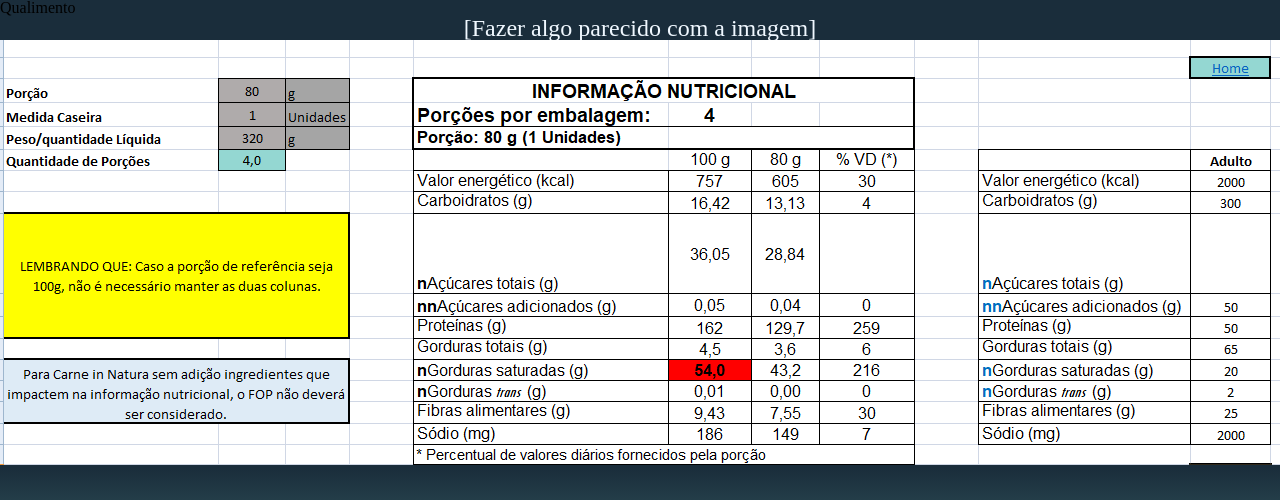
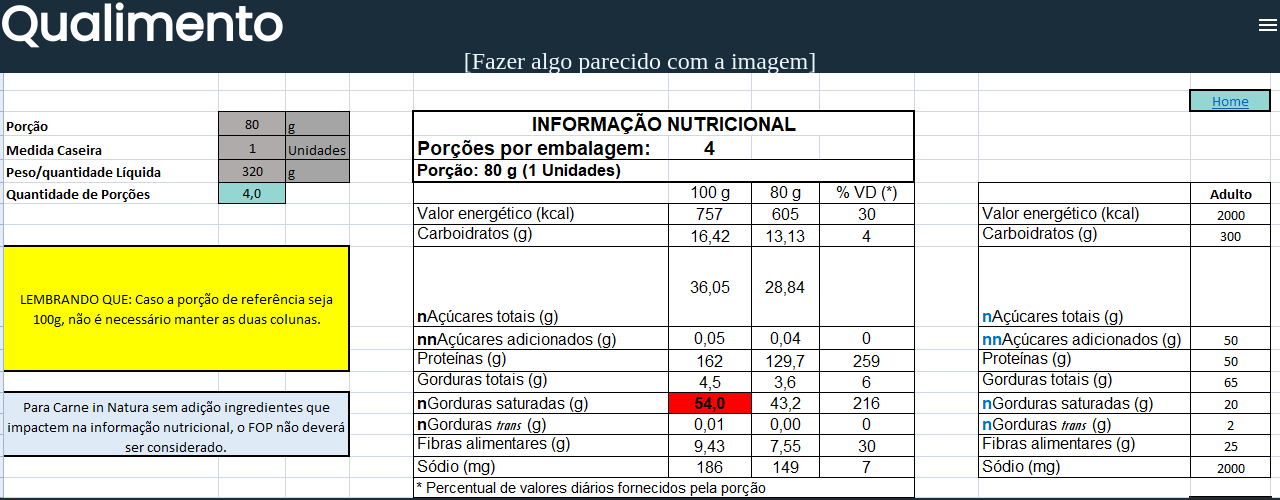
Before and after one commit to victoralmeida428/qualimento, a plain HTML site: page Tabela Nutricional/tabela.html in a window 1280 px wide. Shown: the top 500 px of the page. Drawn offline with nearby package versions, Linux system fonts and the light colour scheme.

Commit message:
Update tabela.html

```diff
--- a/Tabela Nutricional/tabela.html
+++ b/Tabela Nutricional/tabela.html
@@ -10,21 +10,29 @@
         <link rel="stylesheet" href="..\CSS\style.css">
         <link rel="preconnect" href="https://fonts.googleapis.com">
         <link rel="preconnect" href="https://fonts.gstatic.com" crossorigin>
-        <link href="https://fonts.googleapis.com/css2?family=Satisfy&display=swap" rel="stylesheet">
+        <link href="https://fonts.googleapis.com/css2?family=Poppins&display=swap" rel="stylesheet">
+        <link rel="stylesheet" href="https://fonts.googleapis.com/css2?family=Material+Symbols+Outlined:opsz,wght,FILL,GRAD@48,400,0,0" />
     </head>
 <body>
-    <header>
-        <h1>Qualimento</h1>
-        <div class="menu">
+    <header class="header">
+        <h1 class="nome">Qualimento</h1>
+        <nav class="nav">
+            <button class="btnMenu" aria-label="Abrir menu" aria-haspopup="true" aria-controls="menu" aria-expanded="false">
+                <span class="material-symbols-outlined">
+                    menu
+                    </span></button>
+                <div class="menu" id="menu" role="menu">
                     <ul class="menu-inicial">
                         <li class="navmenu"><a href="index.html">Home</a></li>
                         <li class="navmenu"><a href="cadastro.html">Cadastro</a></li>
                         <li class="navmenu"><a href="tabela.html">Informação Nutricional</a></li>
                     </ul>
                 </div>
+        </nav>
     </header>
     <h1 style="font-size: x-large; color: aliceblue; text-align: center;">[Fazer algo parecido com a imagem]</h1>
     <img src="../img/informação.png" alt="Informação Nutricional" id="nutricional">
+<script src="../App/main.js"></script>
 </body>
 <footer>
     <img src="../img/logo.png" alt="logotipo da Qualimento" >
```
Lines whose indentation alone changed are shown as unchanged.
